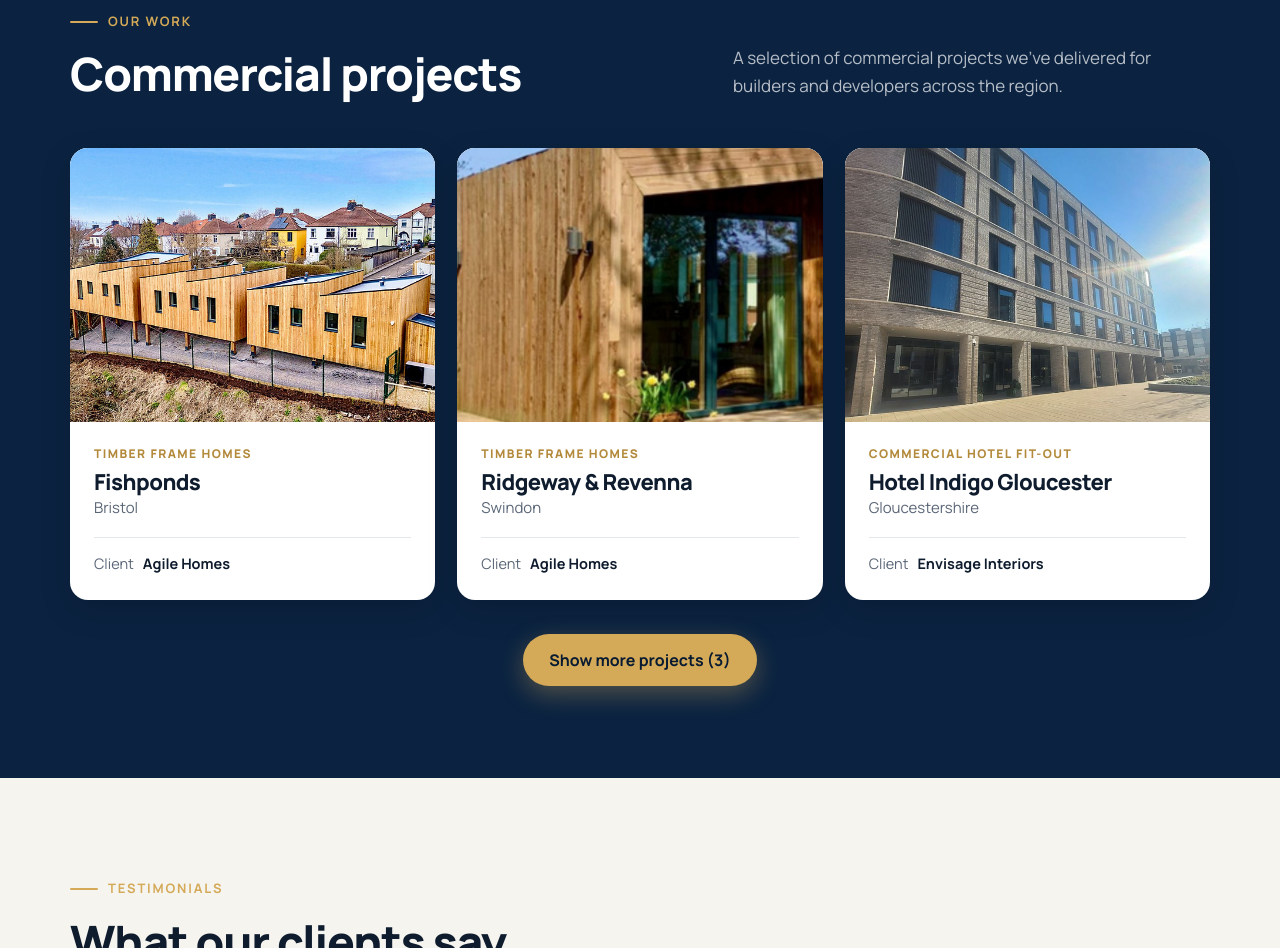
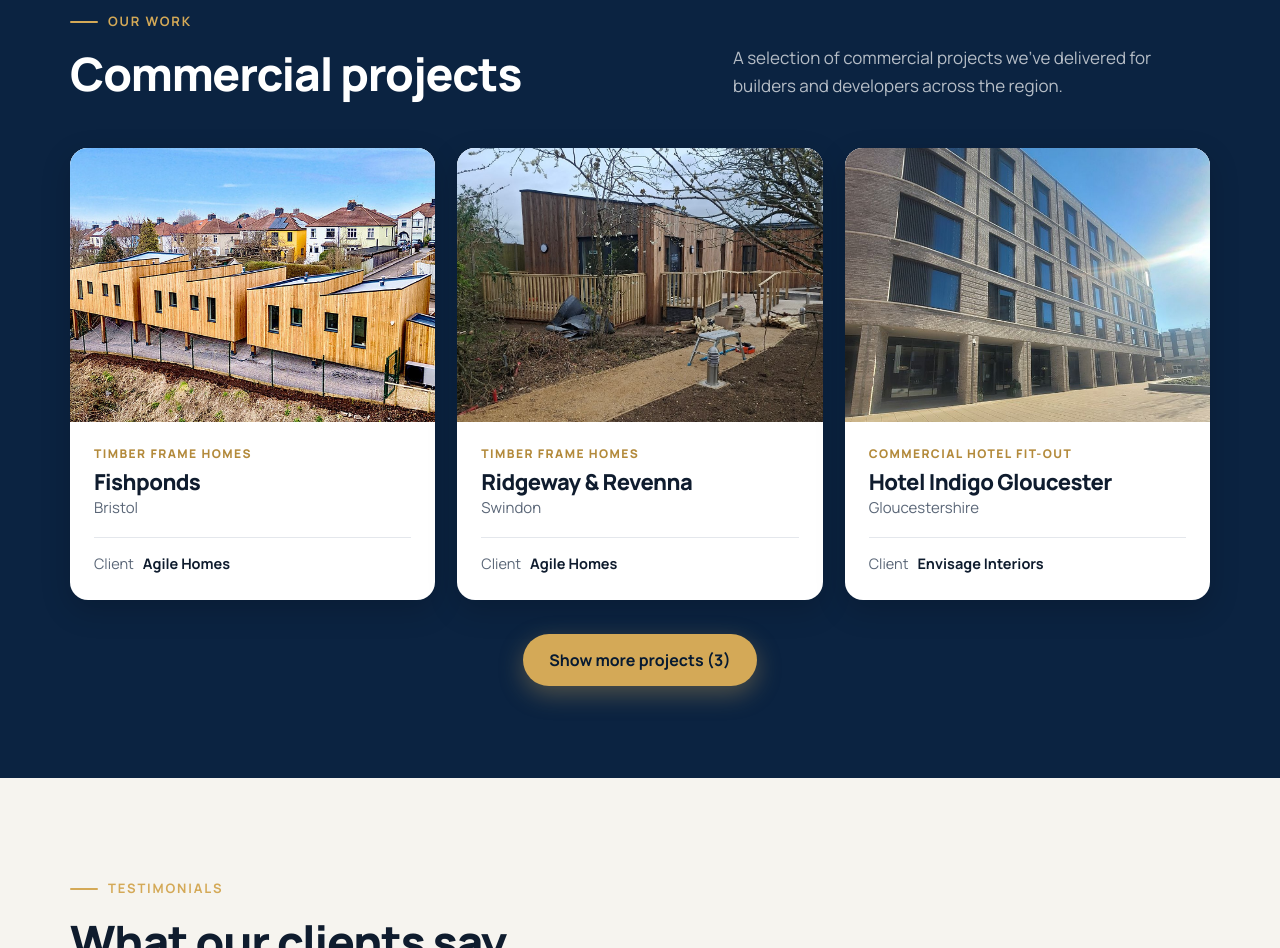
Before and after one commit to calluccarpentry-tech/calluccarpentry.com, a plain HTML site: page commercial.html in a window 1280 px wide. Shown: the part 1930-2878 px from the top of the page. Drawn offline with Linux system fonts and the light colour scheme.

Commit message:
Draft: new photo for Ridgeway & Revenna
Not yet published; waiting for the owner's go-ahead.

Co-Authored-By: Claude Opus 5.5 <noreply@anthropic.com>
Claude-Session: https://claude.ai/code/session_01G29edkLb3fXRBjfKGcBWBj

```diff
--- a/commercial.html
+++ b/commercial.html
@@ -120,7 +120,7 @@
             <div class="pcard-body"><span class="pcard-tag">Timber frame homes</span><h3>Fishponds</h3><p class="pcard-loc">Bristol</p><p class="pcard-client">Client <b>Agile Homes</b></p></div>
           </article>
           <article class="pcard reveal">
-            <div class="pcard-img"><img src="img/proj-ridgeway-revenna.jpg" alt="Ridgeway &amp; Revenna, Swindon" loading="lazy"></div>
+            <div class="pcard-img"><img src="img/proj-ridgeway-revenna-new.jpg" alt="Ridgeway &amp; Revenna, Swindon" loading="lazy"></div>
             <div class="pcard-body"><span class="pcard-tag">Timber frame homes</span><h3>Ridgeway &amp; Revenna</h3><p class="pcard-loc">Swindon</p><p class="pcard-client">Client <b>Agile Homes</b></p></div>
           </article>
           <article class="pcard reveal">
```
Also changed, not shown: img/proj-ridgeway-revenna-new.jpg (added).
